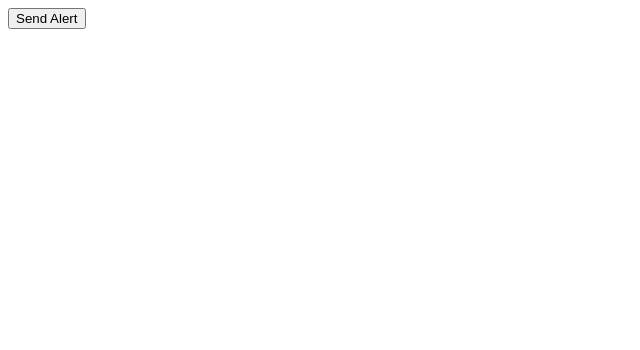
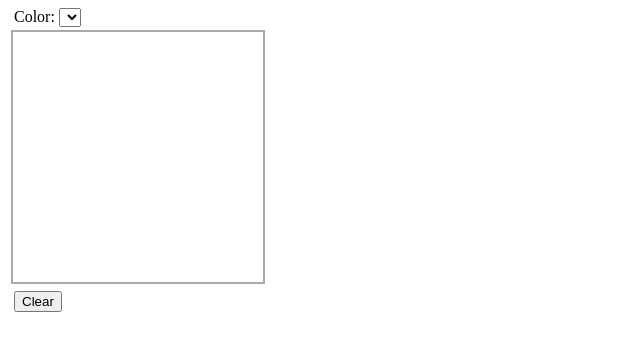
Before and after one commit to mcastro161096/SignalRComProxyCriadomanualmente, a plain HTML site: page SignalRComProxyCriadomanualmente/index.html in a window 1280 px wide. Shown: the whole page, without its empty margins (0-640 px from the left). Drawn offline with Linux system fonts and the light colour scheme.

Commit message:
Implementado cliente html.

```diff
--- a/SignalRComProxyCriadomanualmente/index.html
+++ b/SignalRComProxyCriadomanualmente/index.html
@@ -5,26 +5,31 @@
     <title>Alert</title>
     <script src="Scripts/jquery-1.6.4.min.js"></script>
     <script src="Scripts/jquery.signalR-2.4.2.min.js"></script>
-    <script>
+    <script src="Scripts/Board.js"></script>
 
-        //$(function () {
-        //    var connection = $.hubConnection();
-        //    var proxy = connection.createHubProxy("myServer");
-
-        //    connection.start().done(function () {
-        //        $("#sendAlert").click(function () {
-        //            proxy.invoke("AlertAll", "Opa");
-        //        });
-        //    });
-
-        //    proxy.on("clientAlertAll", function (msg) {
-        //        alert(msg);
-        //    });
-        //});
-
-    </script>
+    <style>
+        div{
+            margin:3px;
+        }
+        canvas{
+            border:2px solid #AAAAAA;
+            cursor:default;
+        }
+    </style>
 </head>
 <body>
-    <input type="button" id="sendAlert"  value="Send Alert" />
+    <div>
+        <div>
+            <label for="color">Color:</label>
+            <select id="color"></select>
+        </div>
+        <canvas id="canvas" width="250" height="250"></canvas>
+
+        <div>
+            <button id="clear">Clear</button>
+        </div>
+    </div>
+
+    <!--<input type="button" id="sendAlert"  value="Send Alert" />-->
 </body>
 </html>
```
Also changed, not shown: SignalRComProxyCriadomanualmente/Scripts/Board.js (added, +14 -0 lines), 1 other file.
